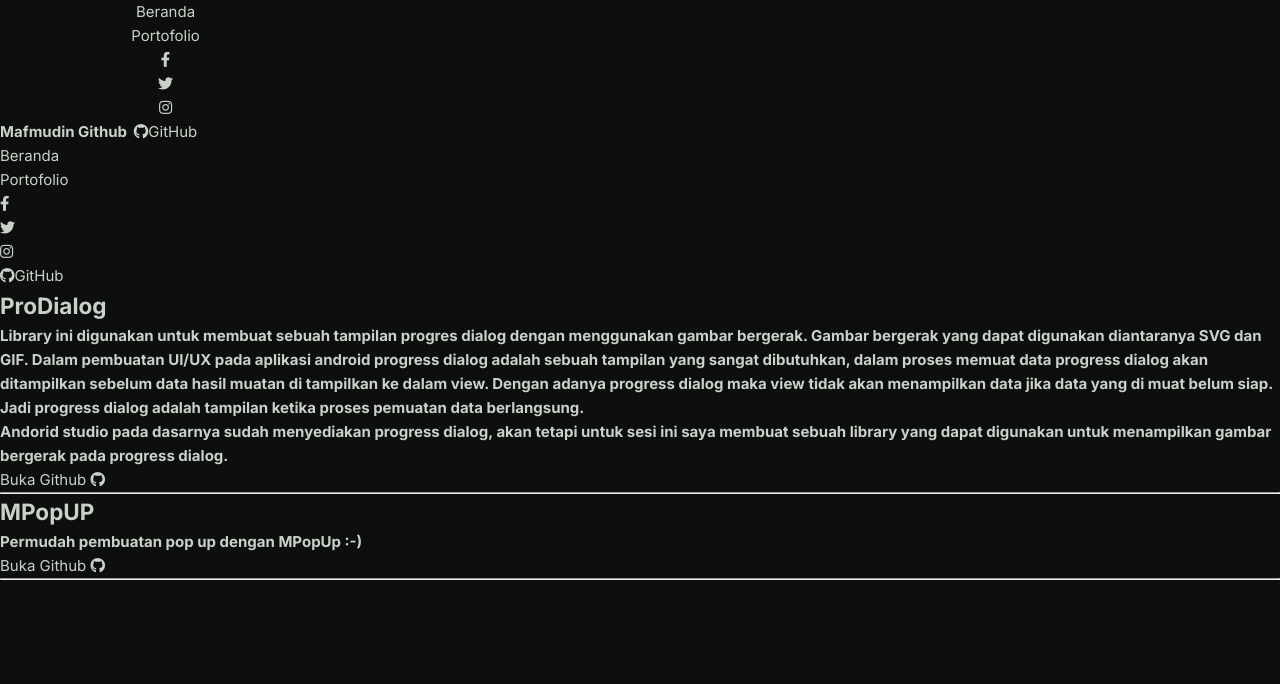
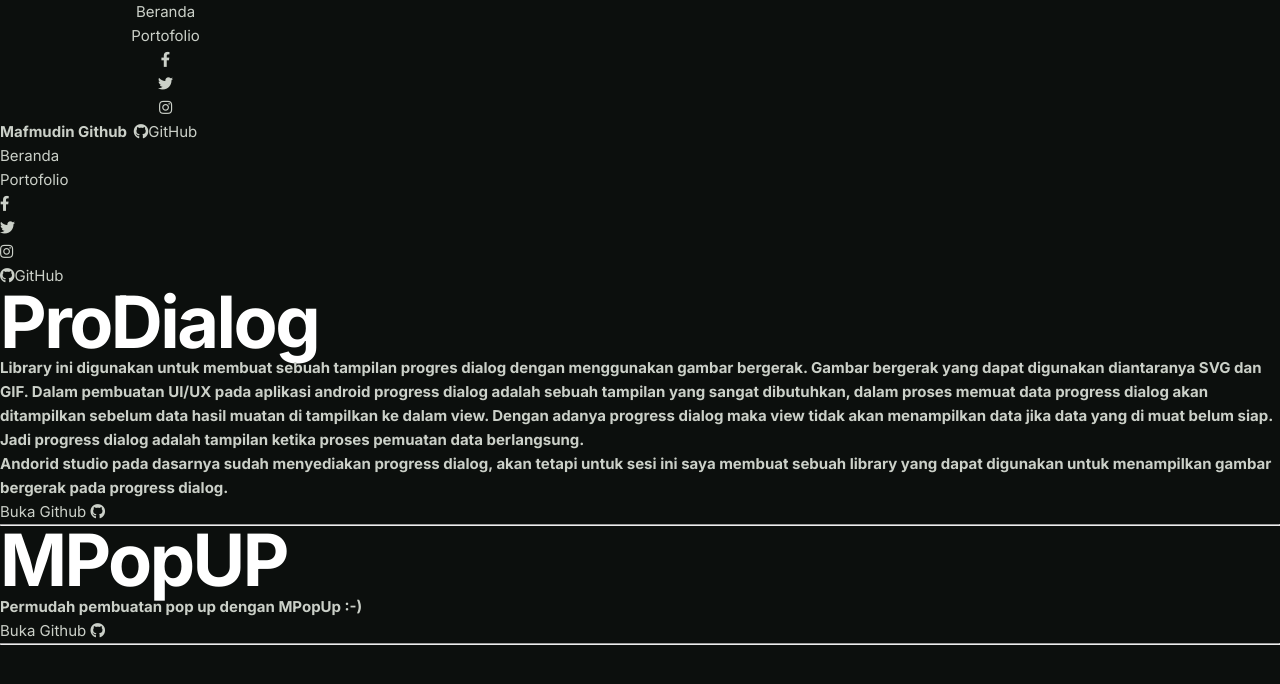
Before and after one commit to mafmudin/mafmudin.github.io, a PHP site: page / in a window 1280 px wide. Shown: the top 684 px of the page. Run offline with PHP 8.4, Linux system fonts and the light colour scheme; some libraries are stand-ins or nearby versions.

Commit message:
feat(css): add typography scale
Heading hierarchy (h1 hero / h2 section / h3 card / h4 label) plus
.accent text-gradient utility for highlighted name fragments.

```diff
--- a/css/style.css
+++ b/css/style.css
@@ -83,3 +83,33 @@ a { color: inherit; text-decoration: none; }
 button { font: inherit; cursor: pointer; background: none; border: 0; color: inherit; padding: 0; }
 
 ul { list-style: none; padding: 0; }
+
+/* ---------- 3. Typography ---------- */
+
+h1, h2, h3, h4 {
+  color: var(--text-primary);
+  font-weight: 700;
+  line-height: 1.15;
+  letter-spacing: -0.02em;
+}
+
+h1 {
+  font-weight: 800;
+  font-size: clamp(40px, 6vw, 72px);
+  line-height: 0.95;
+  letter-spacing: -0.035em;
+}
+
+h2 { font-size: 32px; }
+h3 { font-size: 22px; font-weight: 600; letter-spacing: -0.01em; }
+h4 { font-size: 14px; font-weight: 600; letter-spacing: 0; color: var(--text-secondary); }
+
+p { color: var(--text-secondary); }
+
+.accent {
+  background: linear-gradient(135deg, var(--accent-from), var(--accent-to));
+  -webkit-background-clip: text;
+  background-clip: text;
+  -webkit-text-fill-color: transparent;
+  color: transparent;
+}
```
